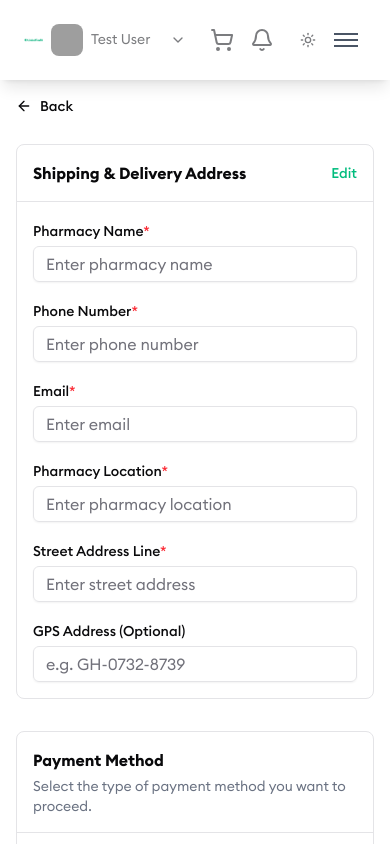
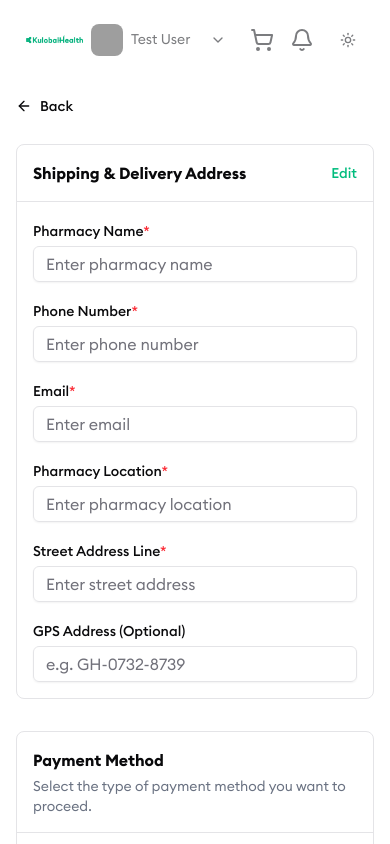
Before and after one commit to KulobalHealth/Kulobalhealth_Frontend, a Next.js app: page /marketplace/checkout in a window 390 px wide. Shown: the top 844 px of the page. Built offline with nearby package versions, Linux system fonts and the light colour scheme; grey boxes are pictures that could not be loaded.

Commit message:
refactor(MKP-2): remove unused state and button for mobile menu

```diff
--- a/src/components/navbar.tsx
+++ b/src/components/navbar.tsx
@@ -2,7 +2,6 @@
 
 import Link from "next/link";
 import Image from "next/image";
-import { useState } from "react";
 import { User } from "./user";
 import { Bell, ShoppingCart } from "lucide-react";
 import { useMarketplaceStore } from "@/lib/store";
@@ -18,13 +17,12 @@
 ];
 
 export function Navbar() {
-  const [isOpen, setIsOpen] = useState(false);
   const cart = useMarketplaceStore((state) => state.cart);
   const pathname = usePathname();
   const isActive = (href: string) => pathname === href;
 
   return (
-    <nav className="fixed top-0 left-0 right-0 z-50 bg-white dark:bg-background shadow-lg transition duration-300">
+    <nav className="fixed top-0 left-0 right-0 z-50 bg-white dark:bg-background transition duration-300">
       <div className="flex items-center justify-between px-6 py-4 mx-auto max-w-7xl">
         <div className="flex items-center">
           <Link href="/" className="text-2xl font-bold text-emerald-500">
@@ -97,12 +95,6 @@
           <Bell />
           <ModeToggle />
         </div>
-
-        <button className="p-2 md:hidden" onClick={() => setIsOpen(!isOpen)}>
-          <div className="w-6 h-0.5 bg-gray-600 mb-1"></div>
-          <div className="w-6 h-0.5 bg-gray-600 mb-1"></div>
-          <div className="w-6 h-0.5 bg-gray-600"></div>
-        </button>
       </div>
     </nav>
   );
```
